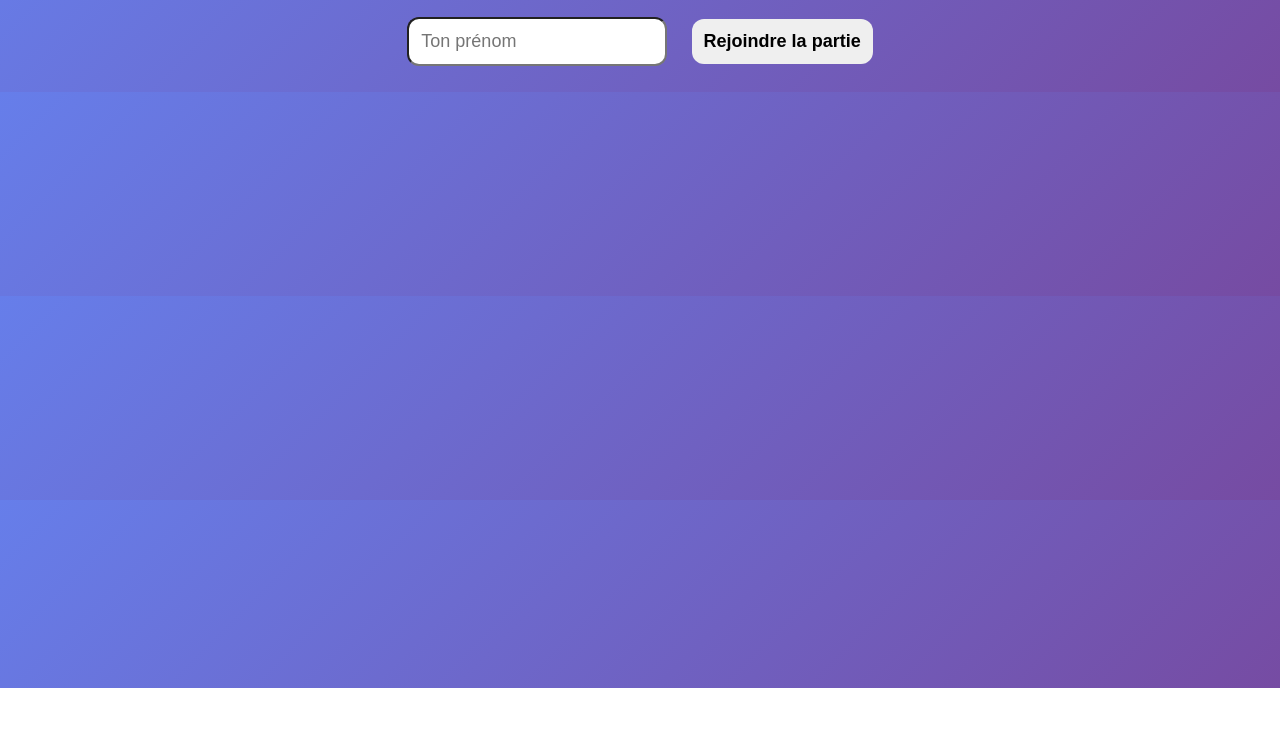
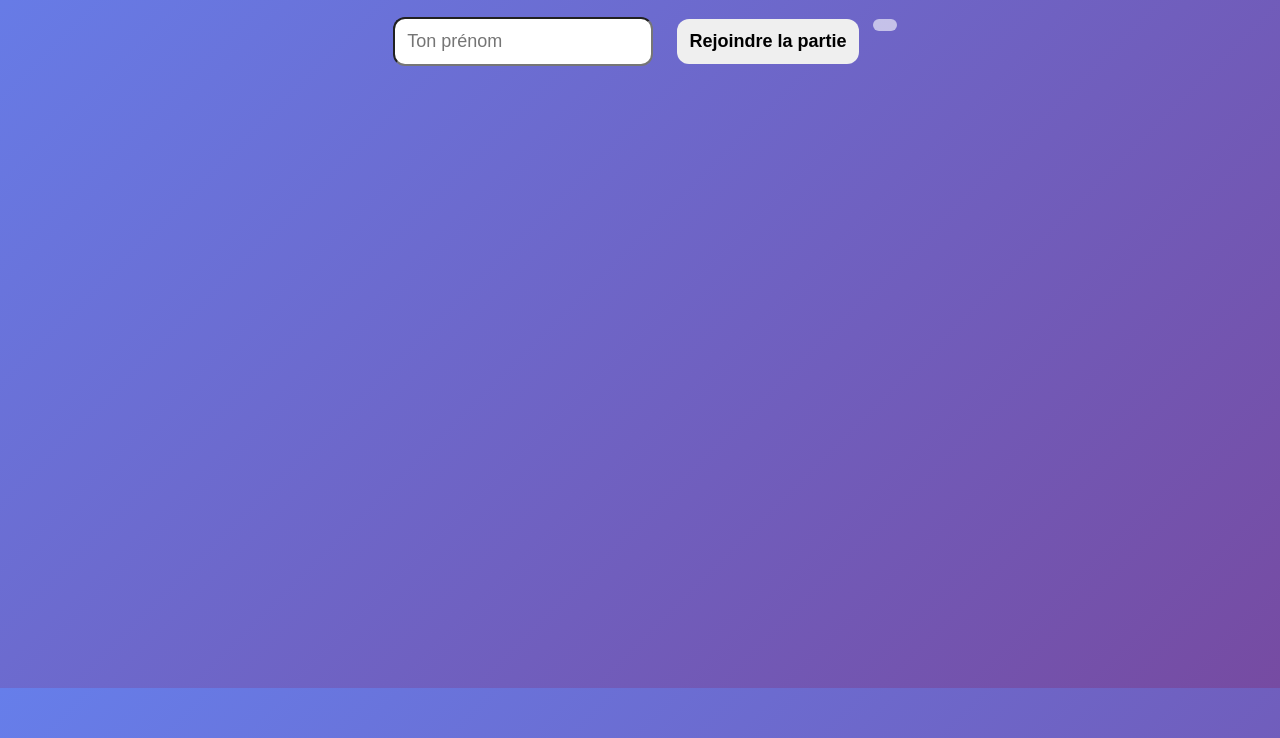
Before and after one commit to Dammz16/Love-Game-v2, a website: page public/index.html in a window 1280 px wide. Shown: the part 112-850 px from the top of the page. Before the commit the page ends 800 px from the top, so only its background shows below. Drawn offline with Linux system fonts and the light colour scheme.

Commit message:
index.html

```diff
--- a/public/index.html
+++ b/public/index.html
@@ -6,33 +6,43 @@
 <title>Duel 1vs1 Moderne</title>
 <link href="https://fonts.googleapis.com/css2?family=Poppins:wght@400;600&display=swap" rel="stylesheet">
 <style>
-body {
-    font-family: 'Poppins', sans-serif;
-    background: linear-gradient(135deg, #667eea, #764ba2);
-    color: #fff;
-    text-align: center;
+html, body {
+    height: 100%; /* pour que le fond couvre toute la fenêtre */
     margin: 0;
     padding: 0;
 }
+
+body {
+    font-family: 'Poppins', sans-serif;
+    background: linear-gradient(135deg, #667eea, #764ba2); /* dégradé diagonal */
+    color: #fff;
+    text-align: center;
+    min-height: 100vh;
+}
+
 input, select, button {
     font-size: 18px;
     padding: 12px;
     margin: 10px;
     border-radius: 12px;
 }
+
 button {
     border: none;
     cursor: pointer;
     font-weight: 600;
     transition: transform 0.15s, box-shadow 0.15s;
 }
+
 button:hover {
     transform: scale(1.05);
     box-shadow: 0 8px 20px rgba(0,0,0,0.3);
 }
+
 #menu, #game {
     margin-top: 50px;
 }
+
 #currentAction {
     background: rgba(255,255,255,0.1);
     padding: 30px;
@@ -43,9 +53,11 @@ button:hover {
     font-size: 1.3rem;
     transition: transform 0.3s, background 0.3s;
 }
+
 #currentAction.easy { background: rgba(72,187,120,0.8); }
 #currentAction.medium { background: rgba(250,204,21,0.8); }
 #currentAction.hard { background: rgba(231,76,60,0.8); }
+
 #notification {
     position: fixed;
     top: 20px;
@@ -58,22 +70,35 @@ button:hover {
     opacity: 0;
     transition: opacity 0.3s, transform 0.3s;
 }
+
 #notification.show {
     opacity: 1;
     transform: translateX(-50%) translateY(0);
 }
+
+/* ===== Scores horizontaux ===== */
 #scores { margin-top: 20px; font-size: 20px; }
+#scoreList {
+    display: flex;
+    justify-content: center;
+    gap: 12px;
+    padding: 0;
+    margin: 0;
+}
 #scoreList li {
-    display: inline-block;
+    list-style: none;
     background: rgba(255,255,255,0.1);
     color: #fff;
     padding: 10px 20px;
-    margin: 6px;
     border-radius: 12px;
     font-weight: 600;
+    min-width: 120px;
+    text-align: center;
     transition: transform 0.2s;
 }
 #scoreList li.update { transform: scale(1.2); }
+
+/* ===== Bouton Rejouer ===== */
 #replayBtn {
     display: none;
     background: #ff6b6b;
@@ -86,6 +111,18 @@ button:hover {
 }
 #replayBtn:hover { transform: scale(1.05); box-shadow: 0 8px 20px rgba(0,0,0,0.3); }
 .hidden { display:none; }
+
+/* ===== Menu Error / attente joueur ===== */
+#menuError {
+    color: #000; /* noir */
+    font-weight: 600;
+    font-size: 1rem;
+    margin-top: 10px;
+    background: rgba(255,255,255,0.6);
+    padding: 6px 12px;
+    border-radius: 8px;
+    display: inline-block;
+}
 </style>
 </head>
 <body>
@@ -94,7 +131,7 @@ button:hover {
     <h1>🎮 Duel 1vs1 Moderne</h1>
     <input type="text" id="playerName" placeholder="Ton prénom">
     <button id="joinGame">Rejoindre la partie</button>
-    <p id="menuError" style="color:red"></p>
+    <p id="menuError"></p>
 </div>
 
 <div id="game" style="display:none;">
```
